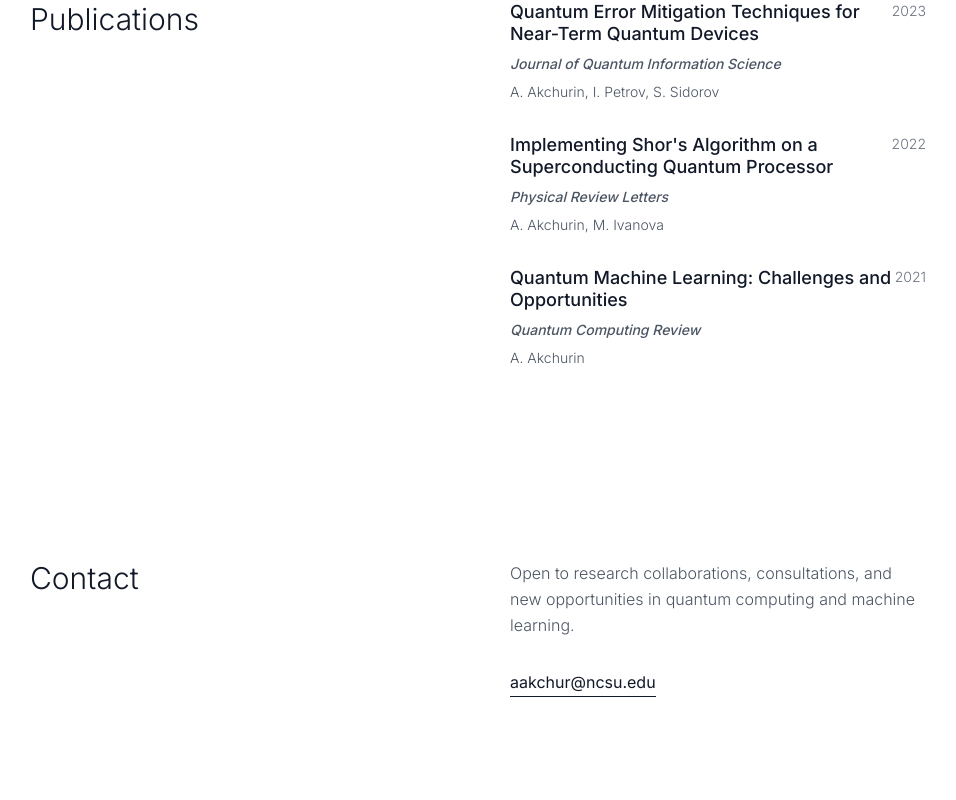
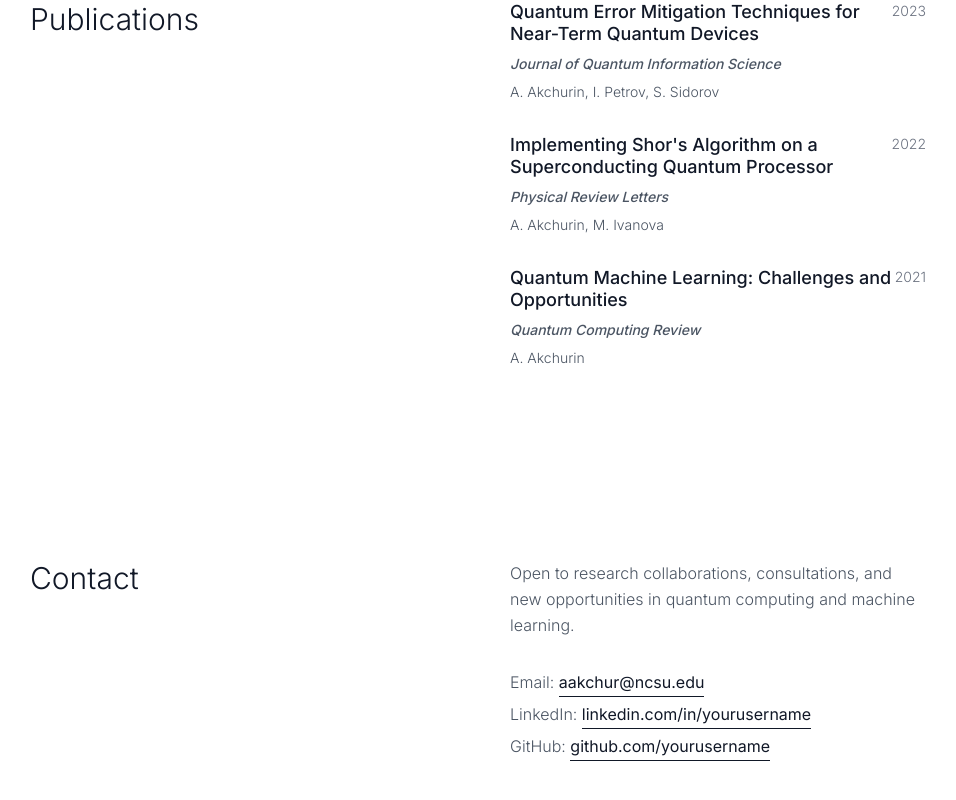
Before and after one commit to YpCIIIaK/ABPortfolio, a Next.js app: page / in a window 1280 px wide. Shown: the part 2957-3757 px from the top of the page, without its empty margins (162-1118 px from the left). Built offline with nearby package versions, Linux system fonts and the light colour scheme.

Commit message:
Update contact.tsx

```diff
--- a/components/contact.tsx
+++ b/components/contact.tsx
@@ -12,29 +12,40 @@ export function Contact() {
           <div className="space-y-8">
             <p className="text-gray-600 leading-relaxed font-light">{siteContent.contact.description}</p>
 
-            <div className="space-y-4">
-              <div>
+            <div className="space-y-2">
+              <p>
+                <span className="text-gray-600 font-light">Email: </span>
                 <a
                   href={`mailto:${siteContent.personal.email}`}
                   className="text-gray-900 hover:text-gray-600 transition-colors border-b border-gray-900 hover:border-gray-600 pb-1"
                 >
                   {siteContent.personal.email}
                 </a>
-              </div>
+              </p>
 
-              <div className="flex space-x-8">
-                {siteContent.contact.socialLinks.map((link, index) => (
-                  <a
-                    key={index}
-                    href={link.href}
-                    target="_blank"
-                    rel="noopener noreferrer"
-                    className="text-sm text-gray-600 hover:text-gray-900 transition-colors"
-                  >
-                    {link.label}
-                  </a>
-                ))}
-              </div>
+              <p>
+                <span className="text-gray-600 font-light">LinkedIn: </span>
+                <a
+                  href={siteContent.personal.linkedin}
+                  target="_blank"
+                  rel="noopener noreferrer"
+                  className="text-gray-900 hover:text-gray-600 transition-colors border-b border-gray-900 hover:border-gray-600 pb-1"
+                >
+                  {siteContent.personal.linkedin.replace("https://", "")}
+                </a>
+              </p>
+
+              <p>
+                <span className="text-gray-600 font-light">GitHub: </span>
+                <a
+                  href={siteContent.personal.github}
+                  target="_blank"
+                  rel="noopener noreferrer"
+                  className="text-gray-900 hover:text-gray-600 transition-colors border-b border-gray-900 hover:border-gray-600 pb-1"
+                >
+                  {siteContent.personal.github.replace("https://", "")}
+                </a>
+              </p>
             </div>
           </div>
         </div>
```
